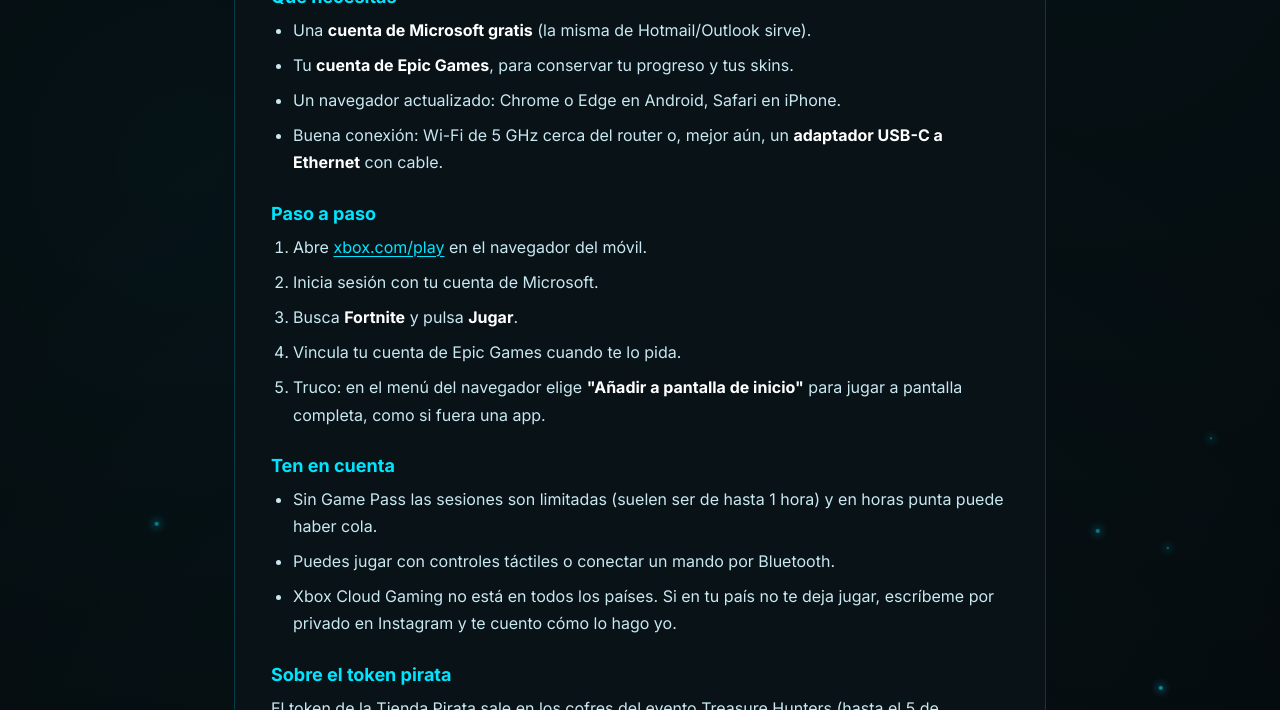
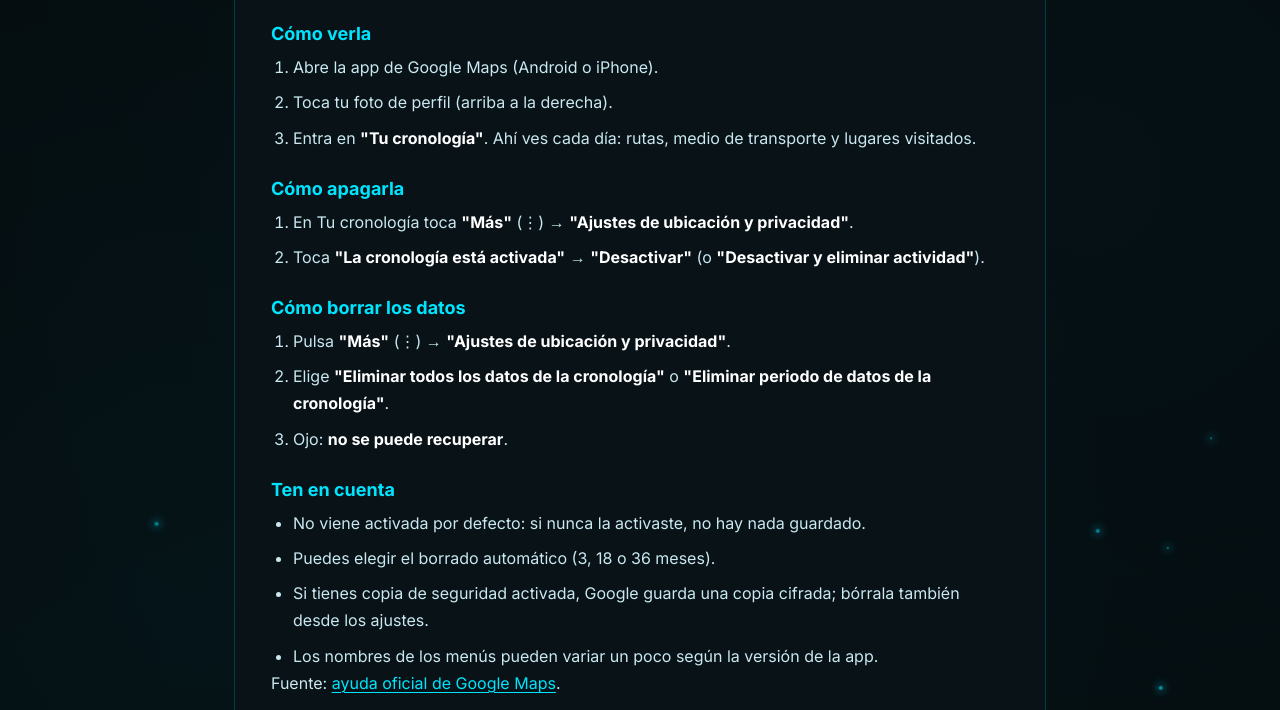
Before and after one commit to gegecam30/gexelmain, a plain HTML site: page guias.html in a window 1280 px wide. Shown: the part 486-1196 px from the top of the page. Drawn offline with Linux system fonts and the light colour scheme.

Commit message:
Guías: añade cronología de Google Maps (ver, apagar, borrar)
Co-Authored-By: Claude Haiku 5.5 <noreply@anthropic.com>

```diff
--- a/guias.html
+++ b/guias.html
@@ -133,6 +133,44 @@
 
     <!-- Para añadir una guía: copia un <article class="guide"> y ponle un id único (es el enlace: guias.html#id). La más reciente va primero. -->
 
+    <article class="guide" id="cronologia-maps">
+      <p class="guide-tag">¿SABÍAS QUE?</p>
+      <h2>Cronología de Google Maps: cómo verla, apagarla o borrarla</h2>
+      <p>Google Maps puede guardar por dónde vas, si fuiste caminando o en carro y cuánto tiempo estuviste en cada lugar. Solo pasa si la cronología está activada, y se guarda en tu propio teléfono.</p>
+
+      <h3>Cómo verla</h3>
+      <ol>
+        <li>Abre la app de Google Maps (Android o iPhone).</li>
+        <li>Toca tu foto de perfil (arriba a la derecha).</li>
+        <li>Entra en <strong>"Tu cronología"</strong>. Ahí ves cada día: rutas, medio de transporte y lugares visitados.</li>
+      </ol>
+
+      <h3>Cómo apagarla</h3>
+      <ol>
+        <li>En Tu cronología toca <strong>"Más"</strong> (⋮) → <strong>"Ajustes de ubicación y privacidad"</strong>.</li>
+        <li>Toca <strong>"La cronología está activada"</strong> → <strong>"Desactivar"</strong> (o <strong>"Desactivar y eliminar actividad"</strong>).</li>
+      </ol>
+
+      <h3>Cómo borrar los datos</h3>
+      <ol>
+        <li>Pulsa <strong>"Más"</strong> (⋮) → <strong>"Ajustes de ubicación y privacidad"</strong>.</li>
+        <li>Elige <strong>"Eliminar todos los datos de la cronología"</strong> o <strong>"Eliminar periodo de datos de la cronología"</strong>.</li>
+        <li>Ojo: <strong>no se puede recuperar</strong>.</li>
+      </ol>
+
+      <h3>Ten en cuenta</h3>
+      <ul>
+        <li>No viene activada por defecto: si nunca la activaste, no hay nada guardado.</li>
+        <li>Puedes elegir el borrado automático (3, 18 o 36 meses).</li>
+        <li>Si tienes copia de seguridad activada, Google guarda una copia cifrada; bórrala también desde los ajustes.</li>
+        <li>Los nombres de los menús pueden variar un poco según la versión de la app.</li>
+      </ul>
+
+      <p>Fuente: <a href="https://support.google.com/maps/answer/6258979?hl=es" target="_blank" rel="noopener">ayuda oficial de Google Maps</a>.</p>
+
+      <p class="guide-date">Actualizada: 20 de noviembre de 2026</p>
+    </article>
+
     <article class="guide" id="fortnite-nube">
       <p class="guide-tag">Videojuegos · Móvil</p>
       <h2>Jugar Fortnite en el móvil sin descargarlo</h2>
```
